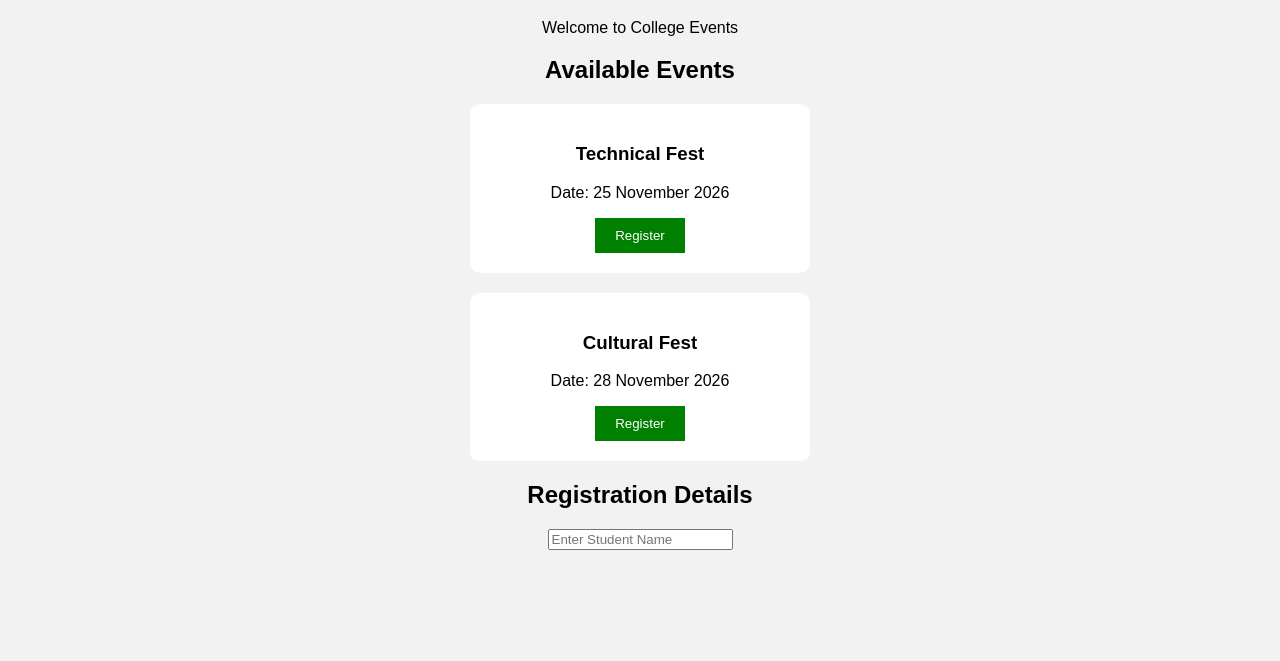
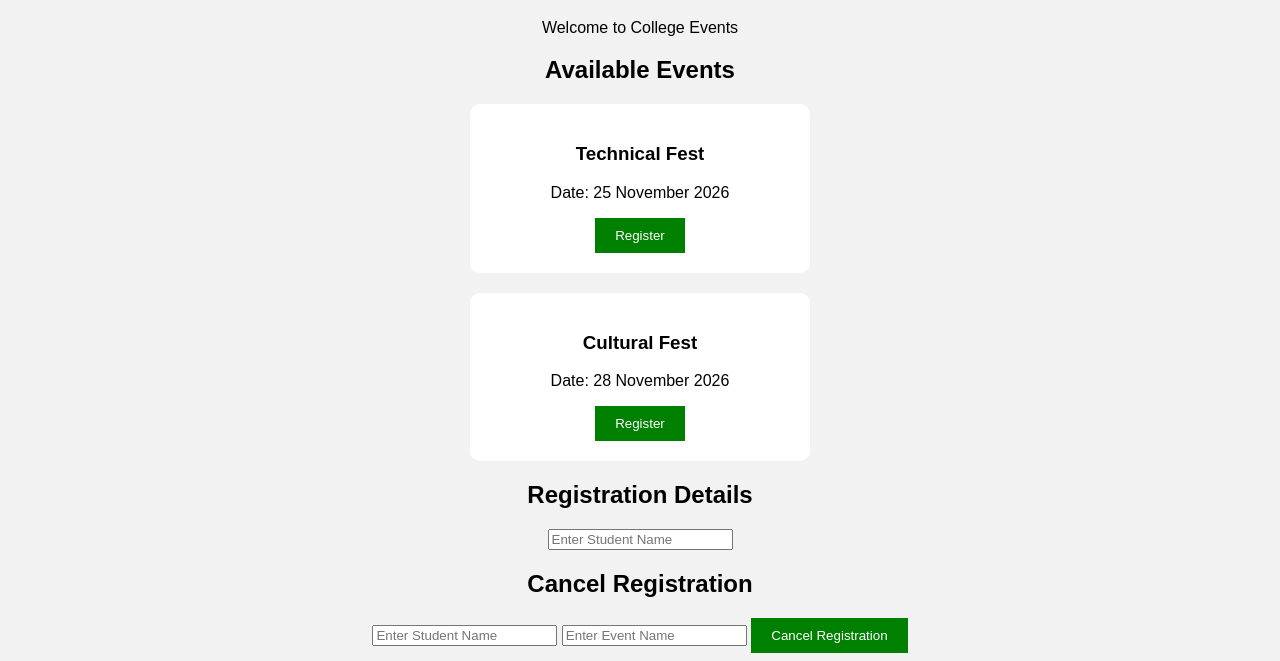
Before and after one commit to srushti0509/student-event-management, a plain HTML site: page index.html in a window 1280 px wide. Shown: the part 325-986 px from the top of the page. Before the commit the page ends 883 px from the top, so only its background shows below. Drawn offline with Linux system fonts and the light colour scheme.

Commit message:
Add cancel registration feature

```diff
--- a/index.html
+++ b/index.html
@@ -50,5 +50,18 @@
     <script src="script.js"></script>
     <input type="text" id="studentName"
        placeholder="Enter Student Name">
+
+<h2>Cancel Registration</h2>
+
+<input type="text" id="cancelName"
+       placeholder="Enter Student Name">
+
+<input type="text" id="cancelEvent"
+       placeholder="Enter Event Name">
+
+<button onclick="cancelRegistration()">
+    Cancel Registration
+</button>
+
 </body>
 </html>
--- a/script.js
+++ b/script.js
@@ -15,3 +15,31 @@ function registerEvent(eventName) {
 
     alert("Registration Successful!");
 }
+
+function cancelRegistration() {
+
+    let name = document.getElementById("cancelName").value;
+    let eventName = document.getElementById("cancelEvent").value;
+
+    let list = document.getElementById("registrationList");
+    let items = list.getElementsByTagName("li");
+
+    let found = false;
+
+    for (let i = 0; i < items.length; i++) {
+
+        if (items[i].textContent ===
+            name + " registered for " + eventName) {
+
+            items[i].remove();
+            found = true;
+            break;
+        }
+    }
+
+    if (found) {
+        alert("Registration cancelled successfully!");
+    } else {
+        alert("Registration not found!");
+    }
+}
```
